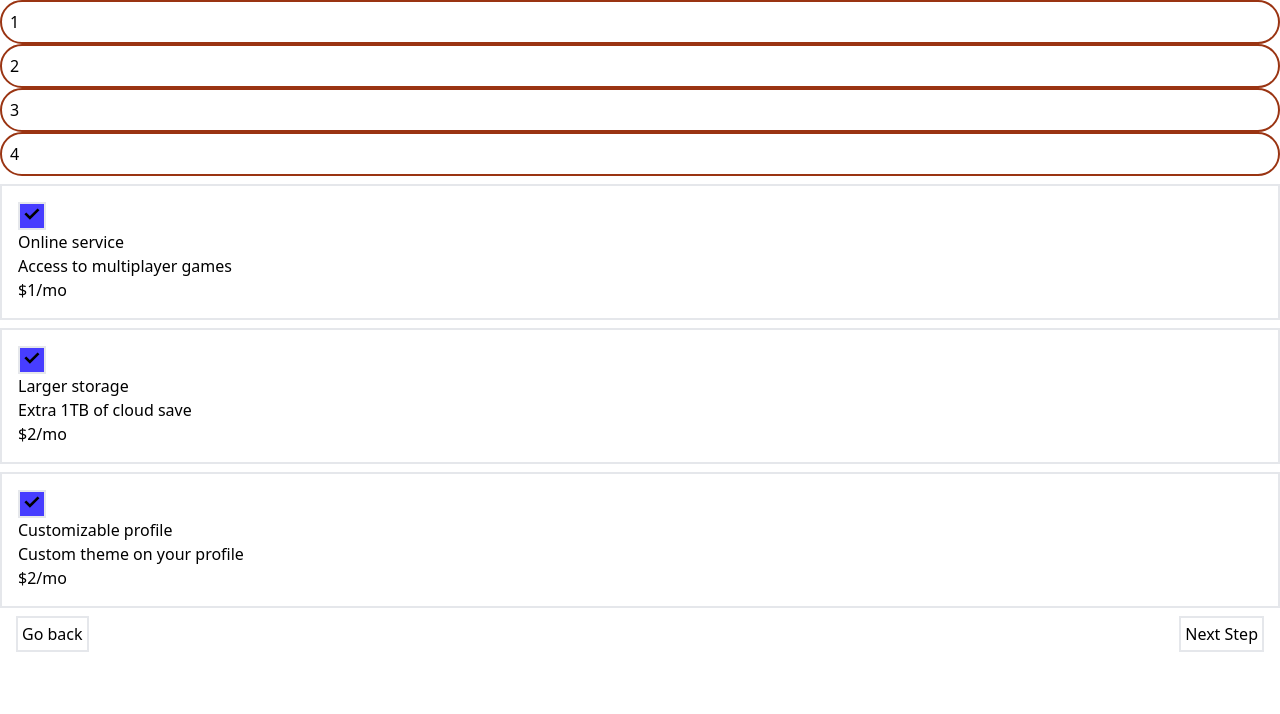
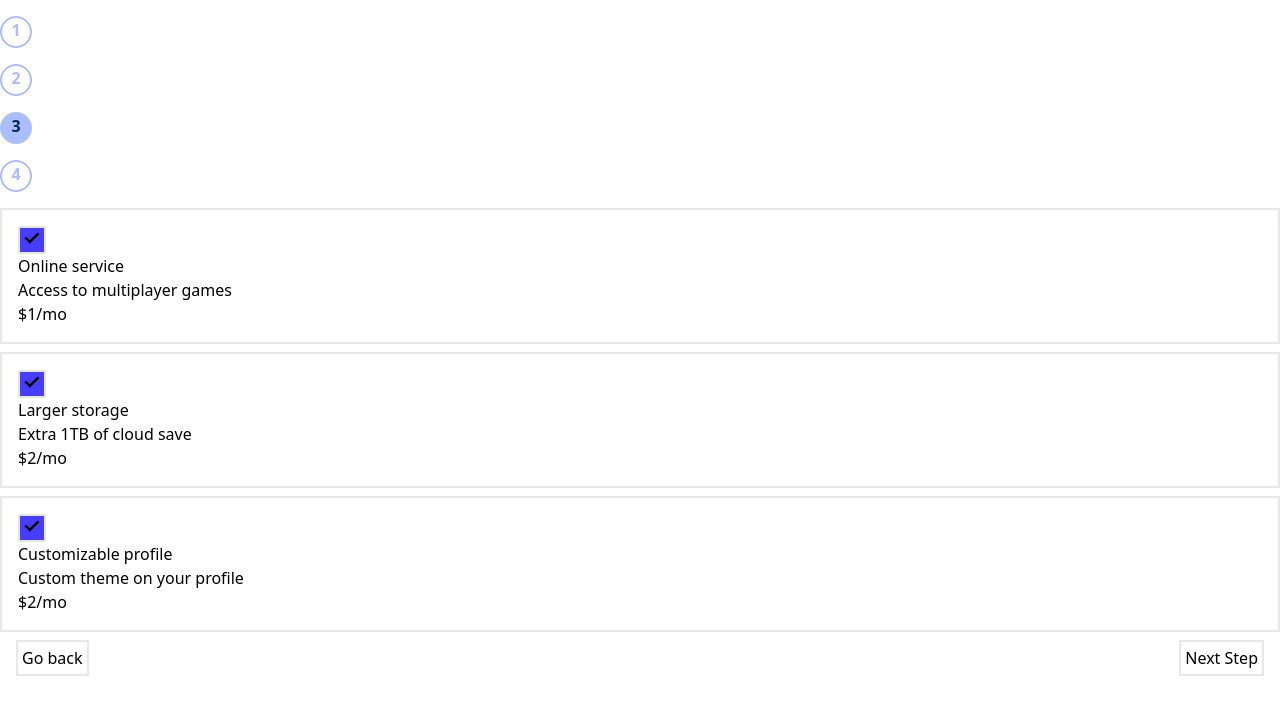
Before and after one commit to Ceejay-777/multi-step-form, a React (Vite) app: page /Page3 in a window 1280 px wide. Shown: the top 714 px of the page. Built offline with nearby package versions, Linux system fonts and the light colour scheme.

Commit message:
Welcome back

```diff
--- a/src/Navigation/Navbar.jsx
+++ b/src/Navigation/Navbar.jsx
@@ -4,16 +4,32 @@ import { useLocation } from "react-router-dom";
 // import Navlink from "../components/Navlink";\
 
 const Navbar = () => {
-  const currentLoacation = useLocation();
+  const currentLocation = useLocation();
   return (
     <nav>
       {navlinks.map((navlink, index) => {
-        const current = currentLoacation[-1] === navlink;
+        const current = currentLocation.pathname;
+        const currentLength = current.length;
+        let lastChar = current.charAt(currentLength - 1);
+        if (lastChar === "/") {
+          lastChar = "1";
+        }
+        // console.log(lastChar);
         return (
           <div
-            className={`width-4 rounded-full border-orange-800 border-2 p-2`}
+            key={index}
+            className={`w-8 h-8 border-pastelBlue border-2 text-center my-4  rounded-full ${
+              lastChar == navlink ? "bg-pastelBlue" : "bg-none"
+              // currentStyle
+            }`}
           >
-            {navlink}
+            <p
+              className={`font-bold  ${
+                lastChar == navlink ? "text-marineBlue" : "text-pastelBlue"
+              } `}
+            >
+              {navlink}
+            </p>
           </div>
         );
       })}
--- a/src/Pages/Page2.jsx
+++ b/src/Pages/Page2.jsx
@@ -1,4 +1,4 @@
-import React, { useState } from "react";
+import React, { useEffect, useState } from "react";
 import PeriodSwitch from "../components/PeriodSwitch";
 import { usePeriodContext } from "../context/periodContext";
 import { monthlyPlan, yearlyPlan } from "../data";
@@ -11,8 +11,12 @@ const Page2 = ({ page2Vals, setPage2Vals }) => {
   const [monthly] = usePeriodContext();
   const planToUse = monthly ? monthlyPlan : yearlyPlan;
 
+  // useEffect(() => {
+  //   console.log(currentPlan);
+  // }, []);
+
   const handleSubmit = () => {
-    if (!currentPlan) {
+    if (!currentPlan.plan) {
       setError(true);
       return;
     }
--- a/src/Pages/Page3.jsx
+++ b/src/Pages/Page3.jsx
@@ -8,6 +8,7 @@ const Page3 = ({ page3Vals, setPage3Vals }) => {
   const navigate = useNavigate();
   const [monthly, setMonthly] = usePeriodContext();
   const [selection, setSelection] = useState(page3Vals);
+  const [error, setError] = useState(false);
 
   useEffect(() => {
     if (selection) {
@@ -15,11 +16,18 @@ const Page3 = ({ page3Vals, setPage3Vals }) => {
         setSelection(null);
       }
     }
+    console.log(selection);
   }, [selection]);
 
   const handleSubmit = () => {
-    navigate("/Page4");
-    setPage3Vals(selection);
+    if (!selection) {
+      setError(true);
+      return;
+    } else {
+      setError(false);
+      navigate("/Page4");
+      setPage3Vals(selection);
+    }
   };
 
   const handleSelection = (event) => {
@@ -40,6 +48,8 @@ const Page3 = ({ page3Vals, setPage3Vals }) => {
 
   return (
     <div>
+      {error && <div className="bg-red-600">Error</div>}
+
       <div>
         {addons.map((singleAddon, index) => {
           const { addon, perk, monthlyPrice, yearlyPrice } = singleAddon;
@@ -49,7 +59,7 @@ const Page3 = ({ page3Vals, setPage3Vals }) => {
               className="p-4 border-2 my-2"
               onClick={handleSelection}
               key={index}
-              datavals={[addon, currentPrice]}
+              datavals={[addon]}
             >
               <div className="bg-purpleBlue p-1 border-2 w-4 aspect-square box-content">
                 <img src={check} className="w-full" />
--- a/src/data.js
+++ b/src/data.js
@@ -1,7 +1,8 @@
-export const navlinks = [1, 2, 3, 4];
 import arcadeIcon from "../assets/images/icon-arcade.svg";
 import advancedIcon from "../assets/images/icon-advanced.svg";
 import proIcon from "../assets/images/icon-pro.svg";
+
+export const navlinks = [1, 2, 3, 4];
 
 export const monthlyPlan = [
   { image: arcadeIcon, plan: "Arcade", price: "9" },
--- a/src/output.css
+++ b/src/output.css
@@ -576,12 +576,20 @@ video {
   height: 1.5rem;
 }
 
+.h-8 {
+  height: 2rem;
+}
+
 .w-12 {
   width: 3rem;
 }
 
 .w-4 {
   width: 1rem;
+}
+
+.w-8 {
+  width: 2rem;
 }
 
 .w-full {
@@ -612,9 +620,9 @@ video {
   border-width: 2px;
 }
 
-.border-orange-800 {
+.border-pastelBlue {
   --tw-border-opacity: 1;
-  border-color: rgb(154 52 18 / var(--tw-border-opacity));
+  border-color: hsl(228 100% 84% / var(--tw-border-opacity));
 }
 
 .bg-coolGray {
@@ -625,6 +633,11 @@ video {
 .bg-marineBlue {
   --tw-bg-opacity: 1;
   background-color: hsl(213 96% 18% / var(--tw-bg-opacity));
+}
+
+.bg-pastelBlue {
+  --tw-bg-opacity: 1;
+  background-color: hsl(228 100% 84% / var(--tw-bg-opacity));
 }
 
 .bg-purpleBlue {
@@ -642,16 +655,16 @@ video {
   background-color: rgb(255 255 255 / var(--tw-bg-opacity));
 }
 
+.bg-none {
+  background-image: none;
+}
+
 .p-1 {
   padding: 0.25rem;
 }
 
 .p-4 {
   padding: 1rem;
-}
-
-.p-2 {
-  padding: 0.5rem;
 }
 
 .px-4 {
@@ -664,8 +677,26 @@ video {
   padding-bottom: 1rem;
 }
 
+.text-center {
+  text-align: center;
+}
+
 .align-middle {
   vertical-align: middle;
+}
+
+.font-bold {
+  font-weight: 700;
+}
+
+.text-marineBlue {
+  --tw-text-opacity: 1;
+  color: hsl(213 96% 18% / var(--tw-text-opacity));
+}
+
+.text-pastelBlue {
+  --tw-text-opacity: 1;
+  color: hsl(228 100% 84% / var(--tw-text-opacity));
 }
 
 .filter {
--- a/tailwind.config.js
+++ b/tailwind.config.js
@@ -15,7 +15,7 @@ export default {
         marineBlue: "hsl(213, 96%, 18%)",
         purpleBlue: "hsl(243, 100%, 62%)",
         pastelBlue: "hsl(228, 100%, 84%)",
-        lighBlue: "hsl(206, 94%, 87%)",
+        lightBlue: "hsl(206, 94%, 87%)",
         strawberryRed: "hsl(354, 84%, 57%)",
         coolGray: "hsl(231, 11%, 63%)",
         lightGray: "hsl(229, 24%, 87%)",
```
